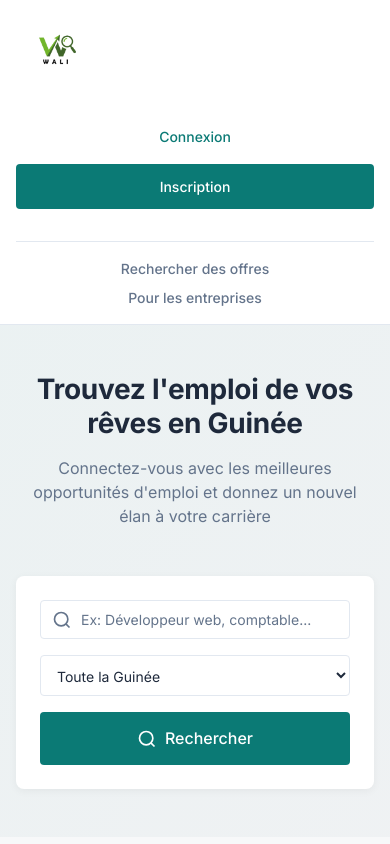
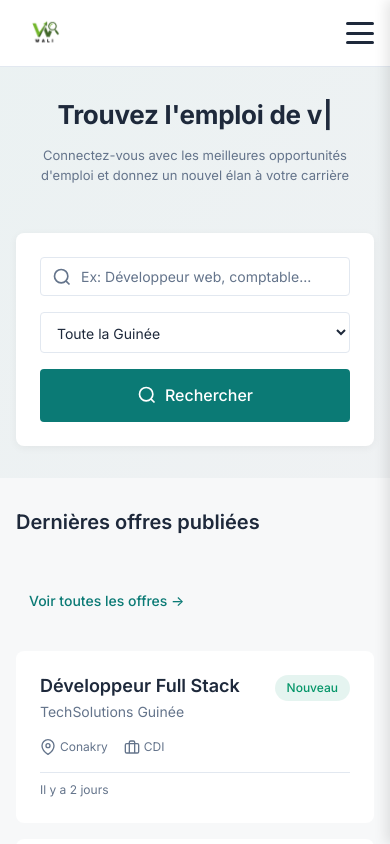
Before and after one commit to JeuneDev/wali_front, a React (Vite) app: page / in a window 390 px wide. Shown: the top 844 px of the page. Built offline with nearby package versions, Linux system fonts and the light colour scheme.

Commit message:
responsivité mobile et tablette

```diff
--- a/index.html
+++ b/index.html
@@ -2,7 +2,7 @@
 <html lang="en">
   <head>
     <meta charset="UTF-8" />
-    <link rel="icon" type="image/svg+xml" href="/vite.svg" />
+    <link rel="icon" type="image/png" href="/favicon.png" />
     <meta name="viewport" content="width=device-width, initial-scale=1.0" />
     <title>wali</title>
   </head>
--- a/package.json
+++ b/package.json
@@ -12,7 +12,8 @@
   "dependencies": {
     "react": "^19.2.0",
     "react-dom": "^19.2.0",
-    "react-router-dom": "^7.13.0"
+    "react-router-dom": "^7.13.0",
+    "typewriter-effect": "^2.22.0"
   },
   "devDependencies": {
     "@eslint/js": "^9.39.1",
--- a/src/components/layout/Header.css
+++ b/src/components/layout/Header.css
@@ -14,6 +14,7 @@
     justify-content: space-between;
     padding: var(--spacing-md) 0;
     gap: var(--spacing-xl);
+    position: relative;
 }
 
 .logo {
@@ -21,6 +22,7 @@
     align-items: center;
     text-decoration: none;
     transition: opacity var(--transition-fast);
+    z-index: 102;
 }
 
 .logo:hover {
@@ -28,11 +30,49 @@
 }
 
 .logo-image {
-    height: 70px;
+    height: 60px;
     width: auto;
     display: block;
 }
 
+/* Burger Menu */
+.burger-menu {
+    display: none;
+    flex-direction: column;
+    justify-content: space-between;
+    width: 28px;
+    height: 22px;
+    background: transparent;
+    border: none;
+    cursor: pointer;
+    padding: 0;
+    z-index: 102;
+    transition: all var(--transition-fast);
+}
+
+.burger-menu span {
+    width: 100%;
+    height: 3px;
+    background-color: var(--color-text-primary);
+    border-radius: 2px;
+    transition: all var(--transition-base);
+    transform-origin: center;
+}
+
+.burger-menu.active span:nth-child(1) {
+    transform: translateY(9.5px) rotate(45deg);
+}
+
+.burger-menu.active span:nth-child(2) {
+    opacity: 0;
+    transform: translateX(-20px);
+}
+
+.burger-menu.active span:nth-child(3) {
+    transform: translateY(-9.5px) rotate(-45deg);
+}
+
+/* Navigation */
 .nav {
     display: flex;
     align-items: center;
@@ -47,6 +87,7 @@
     color: var(--color-text-secondary);
     text-decoration: none;
     transition: color var(--transition-fast);
+    white-space: nowrap;
 }
 
 .nav-link:hover {
@@ -59,19 +100,19 @@
     gap: var(--spacing-md);
 }
 
-/* Responsive */
-@media (max-width: 768px) {
-    .header-content {
-        flex-wrap: wrap;
-    }
+.header-actions-mobile {
+    display: none;
+}
 
+.menu-overlay {
+    display: none;
+}
+
+/* Responsive - Tablet */
+@media (max-width: 1024px) {
     .nav {
-        margin-left: 0;
-        order: 3;
-        width: 100%;
-        justify-content: center;
-        padding-top: var(--spacing-md);
-        border-top: 1px solid var(--color-border);
+        margin-left: var(--spacing-lg);
+        gap: var(--spacing-md);
     }
 
     .header-actions {
@@ -79,18 +120,101 @@
     }
 }
 
-@media (max-width: 480px) {
-    .nav {
-        flex-direction: column;
-        gap: var(--spacing-sm);
+/* Responsive - Mobile */
+@media (max-width: 768px) {
+    .burger-menu {
+        display: flex;
     }
 
     .header-actions {
-        flex-direction: column;
-        width: 100%;
+        display: none;
     }
 
-    .header-actions .btn {
+    .nav {
+        position: fixed;
+        top: 0;
+        right: -100%;
+        height: 100vh;
+        width: 280px;
+        max-width: 80%;
+        background-color: var(--color-surface-1);
+        flex-direction: column;
+        align-items: stretch;
+        gap: 0;
+        margin: 0;
+        padding: var(--spacing-3xl) var(--spacing-lg) var(--spacing-lg);
+        box-shadow: -4px 0 12px rgba(0, 0, 0, 0.1);
+        transition: right var(--transition-base);
+        z-index: 101;
+    }
+
+    .nav.nav-open {
+        right: 0;
+    }
+
+    .nav-link {
+        padding: var(--spacing-md) var(--spacing-md);
+        border-bottom: 1px solid var(--color-border);
+        font-size: var(--font-size-body-lg);
+    }
+
+    .nav-link:last-of-type {
+        margin-bottom: var(--spacing-lg);
+    }
+
+    .header-actions-mobile {
+        display: flex;
+        flex-direction: column;
+        gap: var(--spacing-md);
+        padding-top: var(--spacing-md);
+        border-top: 1px solid var(--color-border);
+    }
+
+    .header-actions-mobile .btn {
         width: 100%;
+        justify-content: center;
+    }
+
+    .menu-overlay {
+        display: none;
+        position: fixed;
+        top: 0;
+        left: 0;
+        right: 0;
+        bottom: 0;
+        background-color: rgba(0, 0, 0, 0.5);
+        z-index: 100;
+        animation: fadeIn var(--transition-base);
+    }
+
+    .nav-open~.menu-overlay,
+    .menu-overlay {
+        display: block;
+    }
+
+    @keyframes fadeIn {
+        from {
+            opacity: 0;
+        }
+
+        to {
+            opacity: 1;
+        }
     }
 }
+
+/* Responsive - Small Mobile */
+@media (max-width: 480px) {
+    .header-content {
+        padding: var(--spacing-sm) 0;
+    }
+
+    .logo-image {
+        height: 50px;
+    }
+
+    .nav {
+        width: 100%;
+        max-width: 100%;
+    }
+}
--- a/src/components/layout/Header.jsx
+++ b/src/components/layout/Header.jsx
@@ -1,29 +1,62 @@
+import { useState } from 'react';
 import { Link } from 'react-router-dom';
 import Button from '../common/Button';
 import logo from '../../assets/logo.png';
 import './Header.css';
 
 export default function Header() {
+    const [isMenuOpen, setIsMenuOpen] = useState(false);
+
+    const toggleMenu = () => {
+        setIsMenuOpen(!isMenuOpen);
+    };
+
+    const closeMenu = () => {
+        setIsMenuOpen(false);
+    };
+
     return (
         <header className="header">
             <div className="container">
                 <div className="header-content">
                     {/* Logo */}
-                    <Link to="/" className="logo">
+                    <Link to="/" className="logo" onClick={closeMenu}>
                         <img src={logo} alt="Wali" className="logo-image" />
                     </Link>
 
+                    {/* Burger Button */}
+                    <button
+                        className={`burger-menu ${isMenuOpen ? 'active' : ''}`}
+                        onClick={toggleMenu}
+                        aria-label="Toggle menu"
+                        aria-expanded={isMenuOpen}
+                    >
+                        <span></span>
+                        <span></span>
+                        <span></span>
+                    </button>
+
                     {/* Navigation */}
-                    <nav className="nav">
-                        <Link to="/" className="nav-link">
+                    <nav className={`nav ${isMenuOpen ? 'nav-open' : ''}`}>
+                        <Link to="/" className="nav-link" onClick={closeMenu}>
                             Rechercher des offres
                         </Link>
-                        <Link to="/entreprises" className="nav-link">
+                        <Link to="/entreprises" className="nav-link" onClick={closeMenu}>
                             Pour les entreprises
                         </Link>
+
+                        {/* Actions - Mobile */}
+                        <div className="header-actions-mobile">
+                            <Button variant="text" size="medium" onClick={closeMenu}>
+                                Connexion
+                            </Button>
+                            <Button variant="primary" size="medium" onClick={closeMenu}>
+                                Inscription
+                            </Button>
+                        </div>
                     </nav>
 
-                    {/* Actions */}
+                    {/* Actions - Desktop */}
                     <div className="header-actions">
                         <Button variant="text" size="medium">
                             Connexion
@@ -34,6 +67,15 @@ export default function Header() {
                     </div>
                 </div>
             </div>
+
+            {/* Overlay for mobile menu */}
+            {isMenuOpen && (
+                <div
+                    className="menu-overlay"
+                    onClick={closeMenu}
+                    aria-hidden="true"
+                />
+            )}
         </header>
     );
 }
--- a/src/pages/Home.css
+++ b/src/pages/Home.css
@@ -117,13 +117,35 @@
 /* Responsive */
 @media (max-width: 1024px) {
     .jobs-grid {
-        grid-template-columns: repeat(auto-fill, minmax(300px, 1fr));
+        grid-template-columns: repeat(2, 1fr);
+    }
+
+    .categories-grid {
+        grid-template-columns: repeat(3, 1fr);
+    }
+
+    .hero-title {
+        font-size: 40px;
+    }
+
+    .hero-subtitle {
+        font-size: 15px;
     }
 }
 
 @media (max-width: 768px) {
     .hero {
         padding: var(--spacing-2xl) 0;
+    }
+
+    .hero-title {
+        font-size: 32px;
+        padding: 0 var(--spacing-md);
+    }
+
+    .hero-subtitle {
+        font-size: 14px;
+        padding: 0 var(--spacing-md);
     }
 
     .section {
@@ -136,21 +158,79 @@
         gap: var(--spacing-md);
     }
 
+    .section-title {
+        font-size: 22px;
+    }
+
     .jobs-grid {
         grid-template-columns: 1fr;
+        gap: var(--spacing-md);
     }
 
     .categories-grid {
         grid-template-columns: repeat(2, 1fr);
+        gap: var(--spacing-md);
     }
 
     .cta-grid {
         grid-template-columns: 1fr;
+        gap: var(--spacing-lg);
+    }
+
+    .cta-card {
+        padding: var(--spacing-xl);
+    }
+
+    .cta-icon {
+        width: 64px;
+        height: 64px;
+    }
+
+    .cta-title {
+        font-size: 18px;
+    }
+
+    .cta-description {
+        font-size: 13px;
     }
 }
 
 @media (max-width: 480px) {
+    .hero {
+        padding: var(--spacing-xl) 0;
+    }
+
+    .hero-title {
+        font-size: 26px;
+    }
+
+    .hero-subtitle {
+        font-size: 13px;
+    }
+
+    .section {
+        padding: var(--spacing-xl) 0;
+    }
+
+    .section-title {
+        font-size: 20px;
+    }
+
     .categories-grid {
         grid-template-columns: 1fr;
     }
+
+    .cta-card {
+        padding: var(--spacing-lg);
+    }
+
+    .cta-icon {
+        width: 56px;
+        height: 56px;
+    }
+
+    .cta-icon svg {
+        width: 32px;
+        height: 32px;
+    }
 }
--- a/src/pages/Home.jsx
+++ b/src/pages/Home.jsx
@@ -3,6 +3,7 @@ import CategoryCard from '../components/features/CategoryCard';
 import JobCard from '../components/features/JobCard';
 import Button from '../components/common/Button';
 import Card from '../components/common/Card';
+import Typewriter from 'typewriter-effect';
 import './Home.css';
 
 export default function Home() {
@@ -176,7 +177,16 @@ export default function Home() {
             <section className="hero">
                 <div className="container">
                     <h1 className="hero-title">
-                        Trouvez l'emploi de vos rêves en Guinée
+                        <Typewriter
+                            options={{
+                                strings: ['Trouvez l\'emploi de vos rêves en Guinée'],
+                                autoStart: true,
+                                loop: true,
+                                delay: 50,
+                                deleteSpeed: 30,
+                                pauseFor: 3000,
+                            }}
+                        />
                     </h1>
                     <p className="hero-subtitle">
                         Connectez-vous avec les meilleures opportunités d'emploi et donnez un nouvel élan à votre carrière
```
Also changed, not shown: public/favicon.png (added), 1 other file (tests, documents, lock files or other folders).
